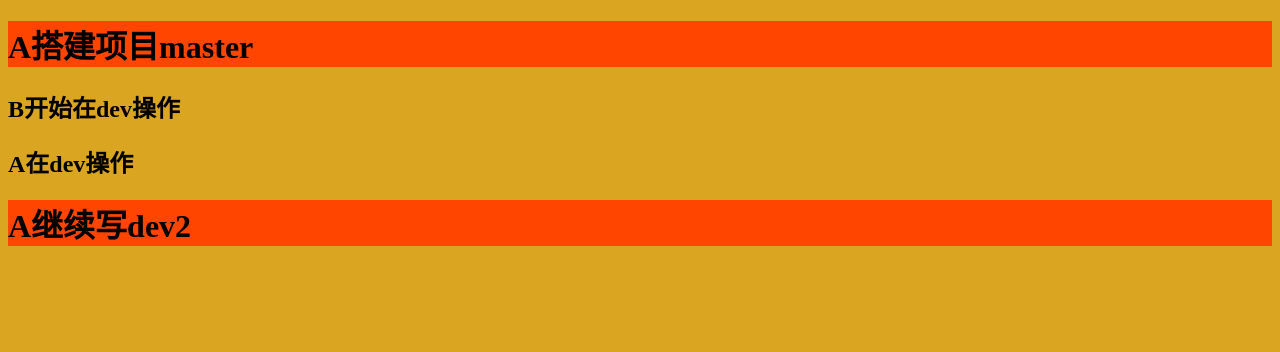
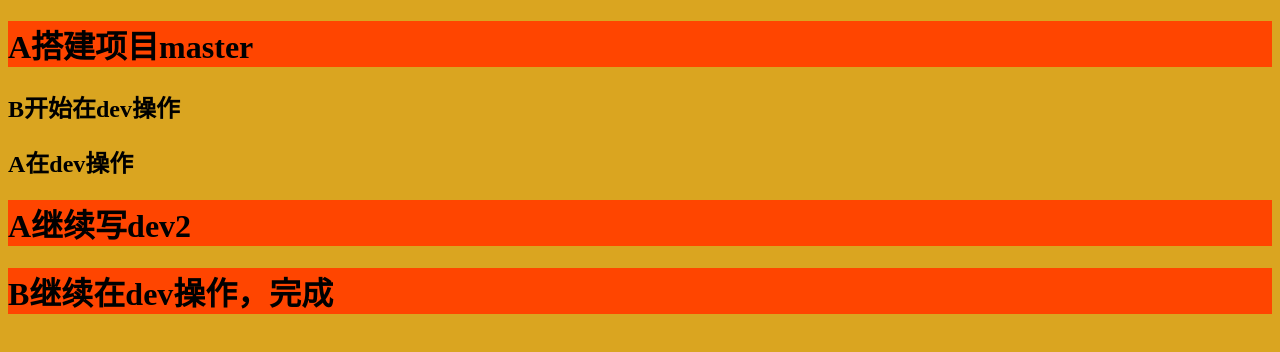
Before and after one commit to dkl0701/2303test, a plain HTML site: page index.html in a window 1280 px wide. Drawn offline with Linux system fonts and the light colour scheme.

Commit message:
B完成了dev_2

```diff
--- a/index.html
+++ b/index.html
@@ -11,5 +11,6 @@
     <h2>B开始在dev操作</h2>
     <h2>A在dev操作</h2>
     <h1>A继续写dev2</h1>
+    <h1>B继续在dev操作，完成</h1>
   </body>
 </html>
```
